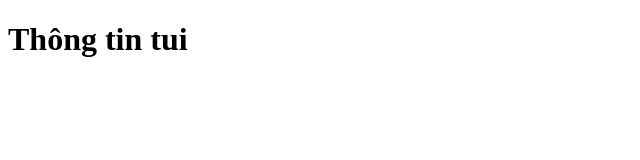
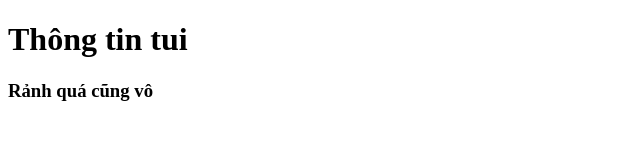
Before and after one commit to ChiVi2011/TUHOC, a plain HTML site: page infor.html in a window 1280 px wide. Shown: the whole page, without its empty margins (0-640 px from the left). Drawn offline with Linux system fonts and the light colour scheme.

Commit message:
2.Sualan2

```diff
--- a/infor.html
+++ b/infor.html
@@ -7,5 +7,6 @@
   </head>
   <body>
     <h1>Thông tin tui</h1>
+    <h3>Rảnh quá cũng vô</h3>
   </body>
 </html>
```
